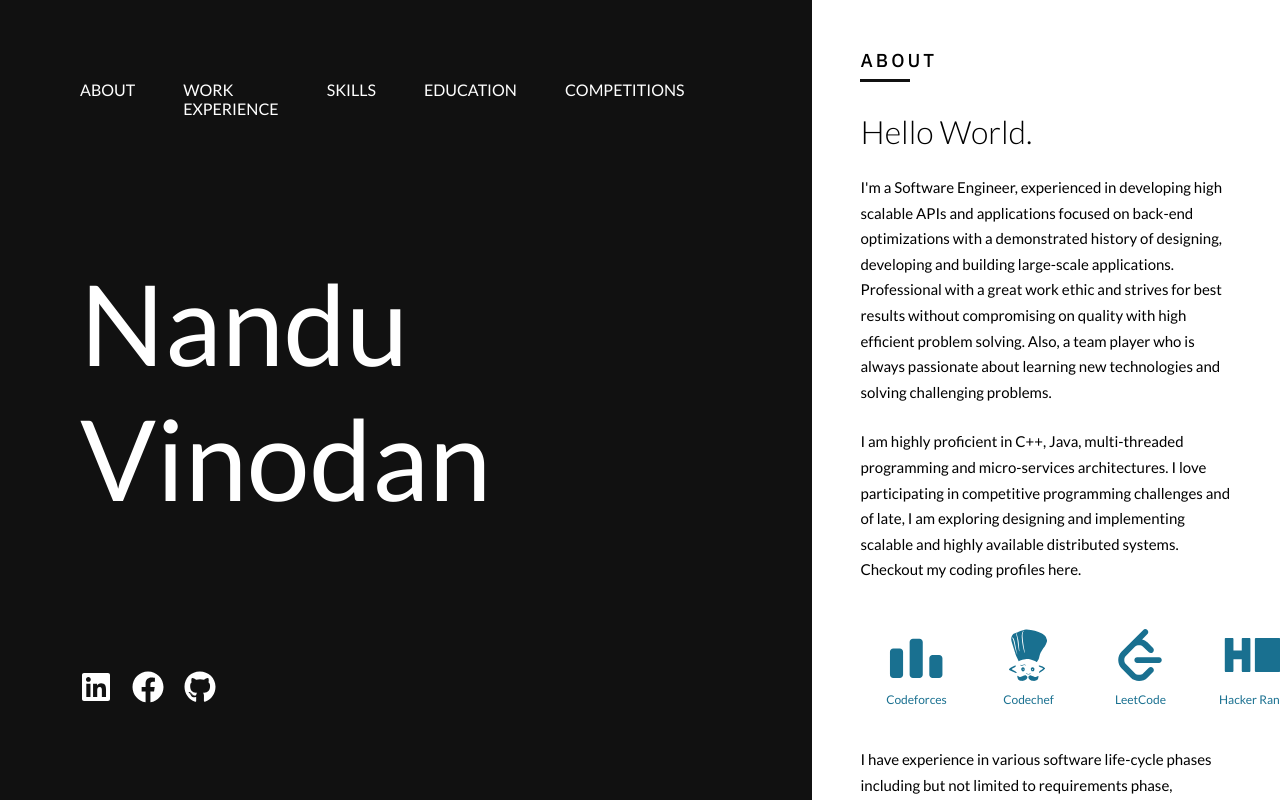
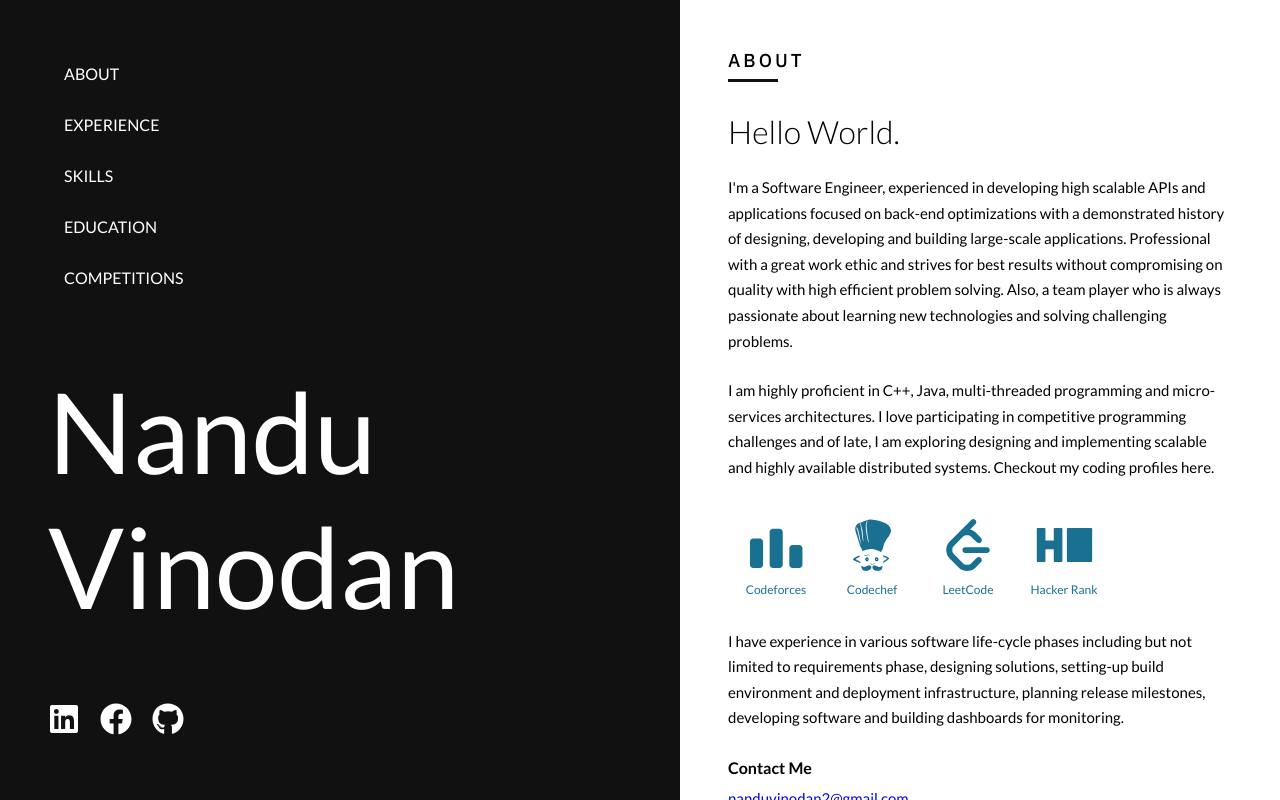
Before and after one commit to nanduV/nanduvinodan.github.io, a Next.js app: page / in a window 1280 px wide. Built offline with nearby package versions, Linux system fonts and the light colour scheme.

Commit message:
Fixed Responsive Issues

```diff
--- a/components/badge/badge.module.scss
+++ b/components/badge/badge.module.scss
@@ -2,7 +2,7 @@
 
 .badge {
     width: 5rem;
-    margin: 1rem;
+    margin: 0.5rem;
 
     .icon {
         width: 4rem;
--- a/components/navigation/index.tsx
+++ b/components/navigation/index.tsx
@@ -18,7 +18,7 @@ export const Navigation = (props) => {
                 </li>
                 <li>
                     <Link href="/work-experience">
-                        <a>WORK EXPERIENCE</a>
+                        <a>EXPERIENCE</a>
                     </Link>
                 </li>
                 <li>
--- a/components/navigation/navigation.module.scss
+++ b/components/navigation/navigation.module.scss
@@ -15,12 +15,12 @@
                 color: $theme-color-white;
             }
 
-            @media screen and (max-width: $tablet-breakpoint) {
+            @media screen and (max-width: $small-desktop-breakpoint) {
                 margin: 1rem;
             }
         }
 
-        @media screen and (max-width: $tablet-breakpoint) {
+        @media screen and (max-width: $small-desktop-breakpoint) {
             flex-direction: column;
         }
     }
--- a/components/skill/skill.module.scss
+++ b/components/skill/skill.module.scss
@@ -5,6 +5,11 @@
     grid-template-columns: auto auto auto auto;
 
     @media screen and (max-width: $mobile-breakpoint) {
+        display: flex;
+        flex-wrap: wrap;
+    }
+
+    @media screen and (max-width: $mobile-portrait-breakpoint) {
         grid-template-columns: auto auto auto
     }
 }
--- a/containers/page-template/page-template.module.scss
+++ b/containers/page-template/page-template.module.scss
@@ -9,7 +9,7 @@
         flex: 1;
 
         @media screen and (max-width: $mobile-breakpoint) {
-            padding-top: 3.5rem;
+            margin-top: 2rem;
         }
     }
 
@@ -26,6 +26,8 @@
         }
     }
 
+
+
     @media screen and (max-width: $mobile-breakpoint) {
         flex-direction: column;
         height: auto;
--- a/containers/profile/profile.module.scss
+++ b/containers/profile/profile.module.scss
@@ -8,6 +8,14 @@
     padding: 5rem;
     color: $theme-color-white;
 
+    @media screen and (max-width: $small-desktop-breakpoint) {
+        padding: 3rem;
+    }
+
+    @media screen and (max-width: $tablet-breakpoint) {
+        padding: 1.5rem;
+    }
+
     @media screen and (max-width: $mobile-breakpoint) {
         position: fixed;
         left: -70%;
@@ -15,6 +23,7 @@
         width: 70%;
         height: calc(100vh - 3rem);
         padding: 2.5rem;
+        padding-bottom: 6rem;
         background: #000;
         transition: 1s;
     }
@@ -29,6 +38,10 @@
         .name {
             font-size: 7rem;
 
+            @media screen and (max-width: $tablet-breakpoint) {
+                font-size: 5rem;
+            }
+
             @media screen and (max-width: $mobile-breakpoint) {
                 font-size: 2rem;
             }
--- a/next.config.js
+++ b/next.config.js
@@ -1,6 +1,9 @@
 const path = require('path')
 
 module.exports = {
+    devIndicators: {
+        autoPrerender: false,
+    },
     sassOptions: {
         includePaths: [path.join(__dirname, 'styles')],
     },
--- a/pages/about/about.module.scss
+++ b/pages/about/about.module.scss
@@ -1,3 +1,5 @@
+@import './../../styles/_variables';
+
 .hello {
 
     font: {
@@ -26,7 +28,7 @@
 
 .codingProfile {
     display: flex;
-    justify-content: space-between;
+    flex-wrap: wrap;
     margin-top: 1.5rem;
 
     a {
--- a/pages/about/index.tsx
+++ b/pages/about/index.tsx
@@ -1,4 +1,3 @@
-
 import styles from './about.module.scss';
 import useSWR from 'swr';
 import PageTemplate from '../../containers/page-template/page-template';
--- a/styles/_variables.scss
+++ b/styles/_variables.scss
@@ -7,8 +7,10 @@ sans-serif;
 $secondary-font: 'IBM Plex Sans';
 
 /** ------------------ WIDTHS ----------------- */
+$mobile-portrait-breakpoint: 27.5rem;
 $mobile-breakpoint: 45rem;
 $tablet-breakpoint: 62.5rem;
+$small-desktop-breakpoint: 80rem;
 
 /** ------------------ COLORS ----------------- */
 
```
